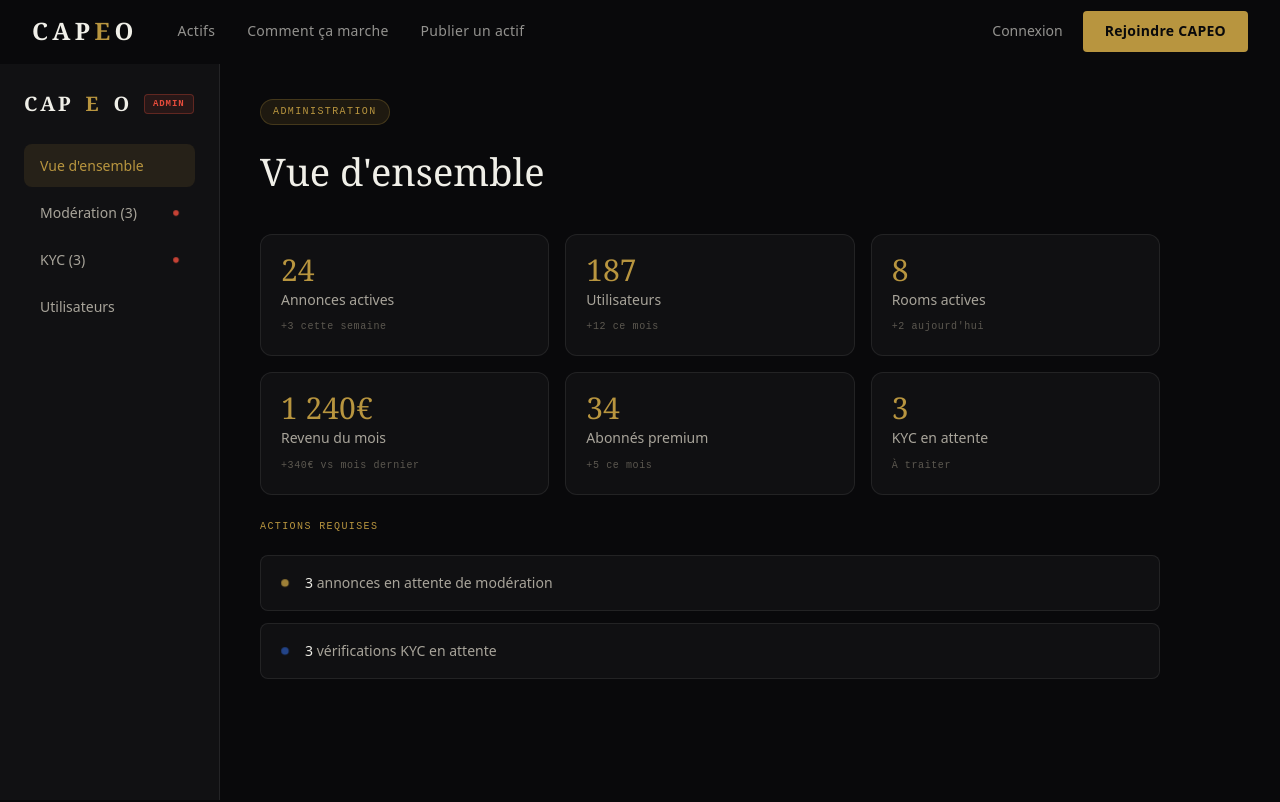
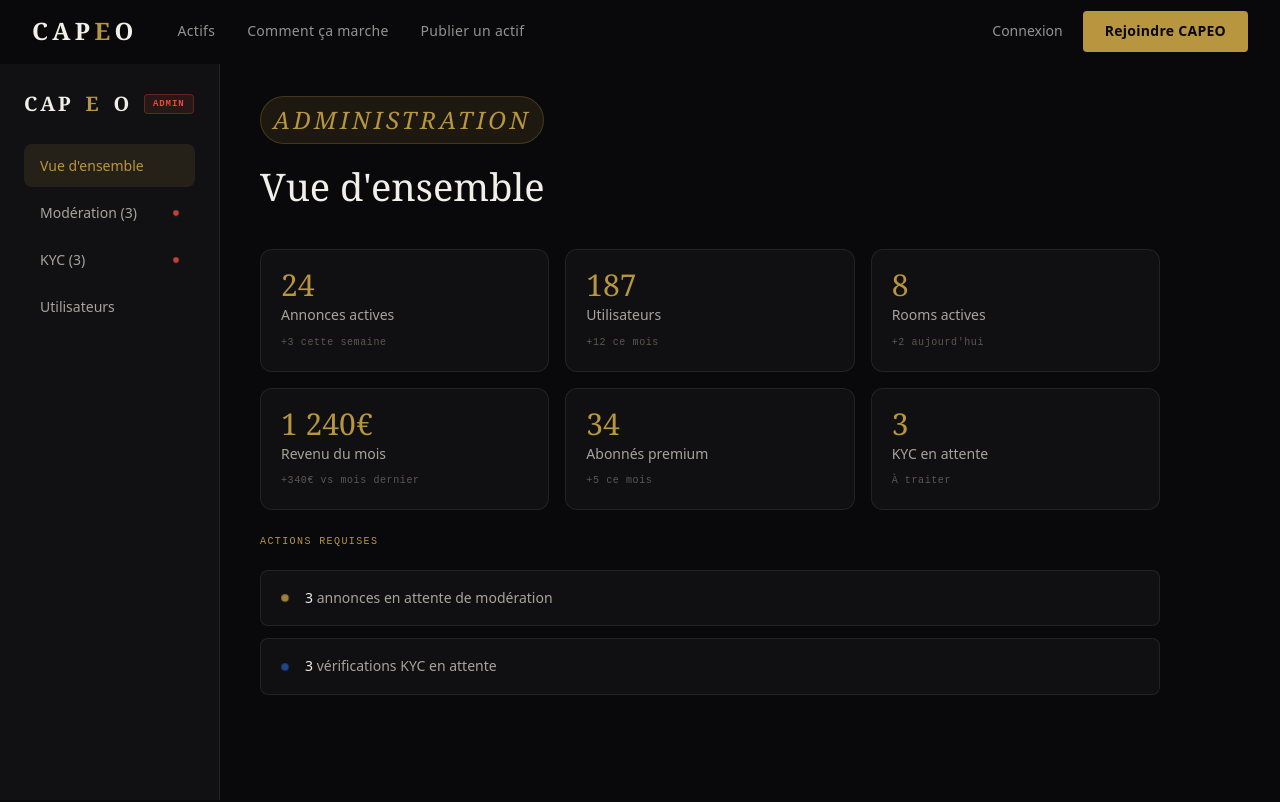
Before and after one commit to devcapeo/CAPEO, a React (Vite) app: page /admin in a window 1280 px wide. Shown: the top 802 px of the page. Built offline with nearby package versions, Linux system fonts and the light colour scheme.

Commit message:
Update globals.css

```diff
--- a/src/styles/globals.css
+++ b/src/styles/globals.css
@@ -224,3 +224,44 @@ body:has(.dash-root) {
 body:has(.page-light) {
   background: var(--app-bg);
 }
+/* ============================================
+   UTILITAIRES GLOBAUX (wrapping + reveal)
+   Répare toutes les pages qui en dépendent.
+   ============================================ */
+
+.container {
+  max-width: var(--max-width);
+  margin: 0 auto;
+  padding-left: var(--space-10);
+  padding-right: var(--space-10);
+}
+
+.section-label {
+  font-family: var(--font-serif);
+  font-style: italic;
+  font-size: clamp(18px, 2vw, 24px);
+  font-weight: 400;
+  color: var(--gold);
+  margin-bottom: var(--space-3);
+}
+
+/* Reveal au scroll */
+.reveal {
+  opacity: 0;
+  transform: translateY(30px);
+  transition: opacity 0.8s ease, transform 0.8s ease;
+}
+.reveal.visible {
+  opacity: 1;
+  transform: translateY(0);
+}
+.reveal-delay-1 { transition-delay: 0.1s; }
+.reveal-delay-2 { transition-delay: 0.2s; }
+.reveal-delay-3 { transition-delay: 0.3s; }
+
+@media (max-width: 1024px) {
+  .container { padding-left: var(--space-8); padding-right: var(--space-8); }
+}
+@media (max-width: 768px) {
+  .container { padding-left: var(--space-5); padding-right: var(--space-5); }
+}
```
